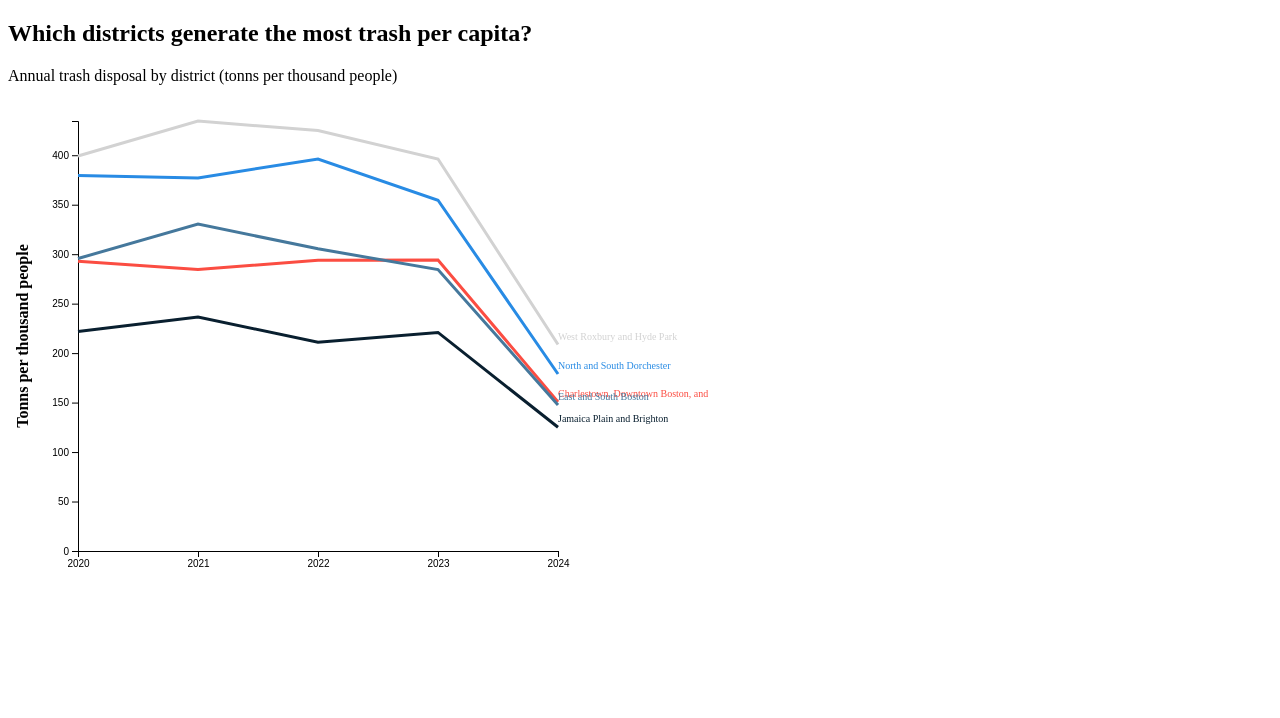
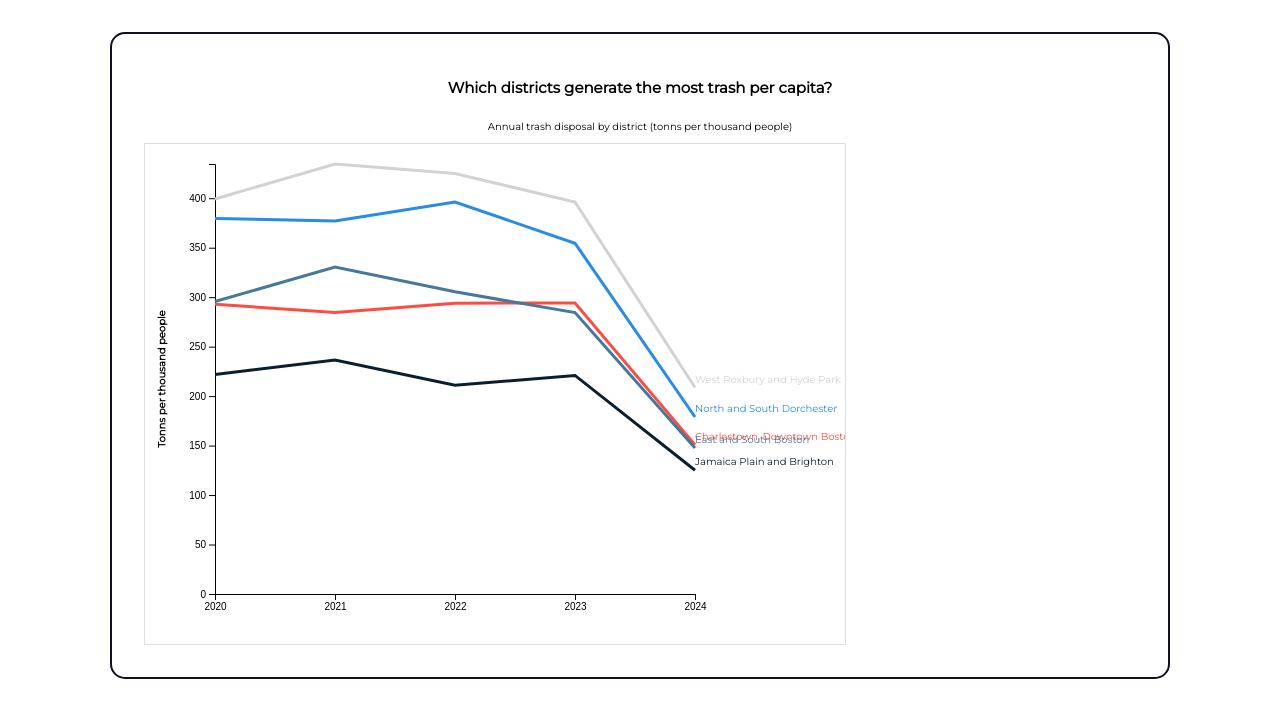
Before and after one commit to code4policy/COB-Waste-Management, a plain HTML site: page districts.html in a window 1280 px wide. Drawn offline with nearby package versions, Linux system fonts and the light colour scheme.

Commit message:
Applied the box

```diff
--- a/districts.html
+++ b/districts.html
@@ -3,7 +3,7 @@
 <head>
     <meta charset="UTF-8">
     <meta name="viewport" content="width=device-width, initial-scale=1.0">
-    <link href="style-district.css" rel="stylesheet" />
+    <link href="style-districts.css" rel="stylesheet" />
     <link href="https://fonts.googleapis.com/css?family=Montserrat"
     rel="stylesheet" />
     <title>Toggle Line Chart</title>
--- a/style-districts.css
+++ b/style-districts.css
@@ -52,3 +52,21 @@ svg {
   border-style: solid;
   border-color: #ccc transparent transparent transparent;
 }
+
+/*For the waste and district box*/
+.district-box {
+    background-color: #ffffff;
+    text-align: center;
+    padding: 2rem;
+    border-radius: 15px; /* Rounded corners */
+    width: 80%;
+    margin: 2rem auto;
+    border: 2px solid #0e1123;
+    display: flex;
+    flex-direction: column;
+    justify-content: center;
+}
+
+.d h2 {
+  color: red;
+}
```
